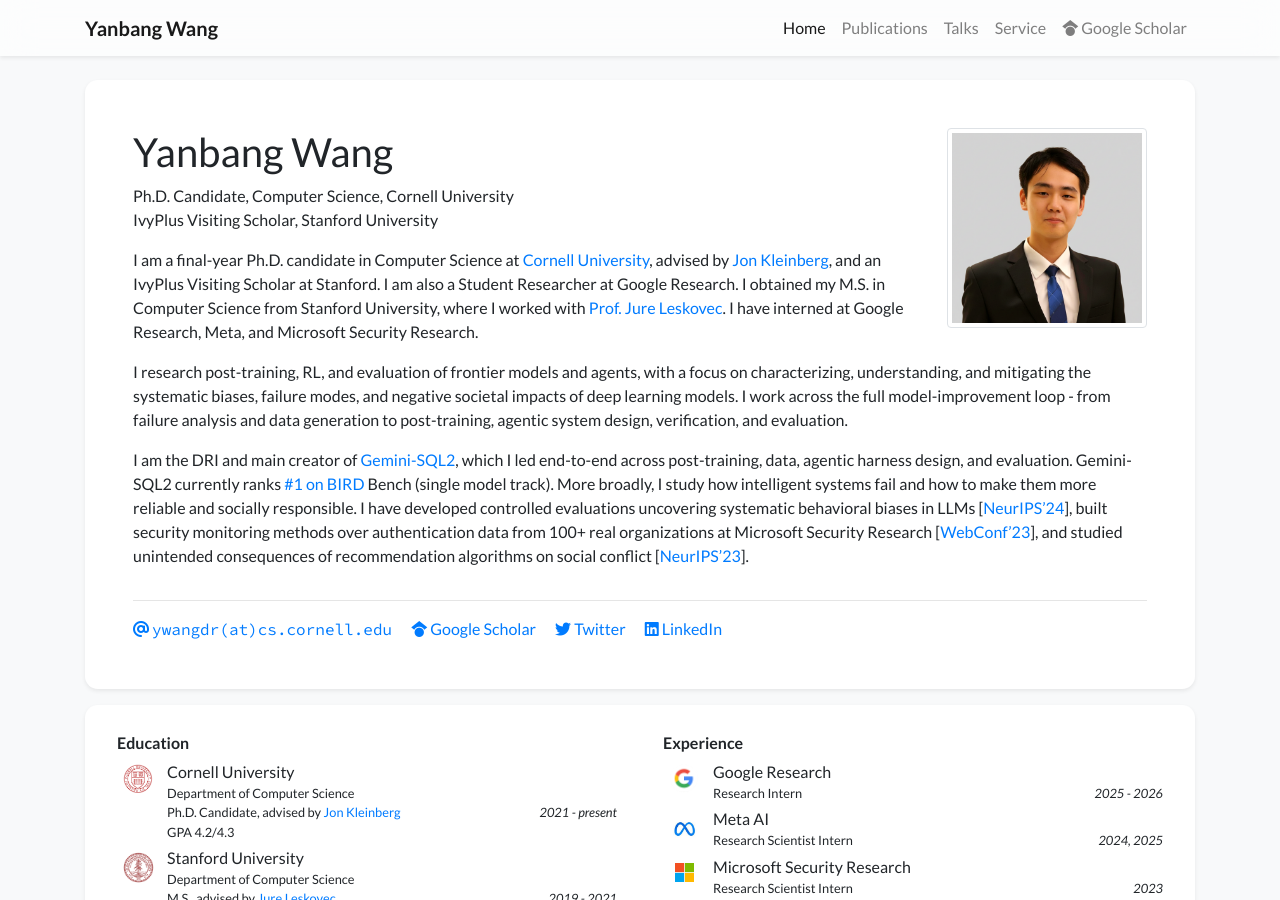
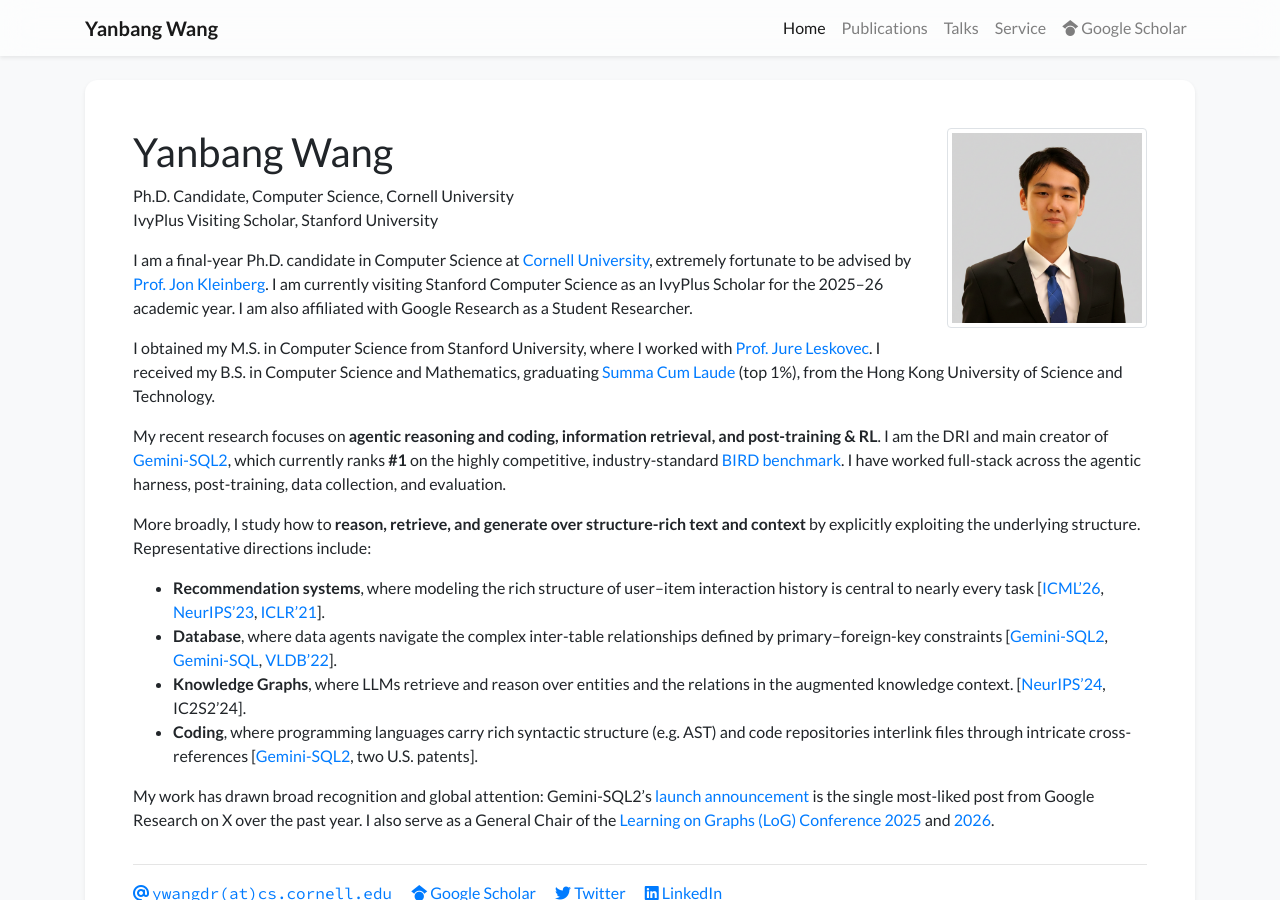
Before and after one commit to Abel0828/abel0828.github.io, a Jekyll site: the page built from index.html, in a window 1280 px wide and 900 px high. Built offline with Jekyll 4.4.1, drawn with Linux system fonts in a browser that asks for light colours; nearby versions of some CDN libraries; a style sheet for code colours, icons or effects is not loaded.

Commit message:
Restore main bio to version in use on October 15

```diff
--- a/_data/profile.yml
+++ b/_data/profile.yml
@@ -18,31 +18,54 @@ short_bio: >-
   <p>
     I am a final-year Ph.D. candidate in Computer Science at
     <a href="https://www.cs.cornell.edu/" target="_blank">Cornell University</a>,
-    advised by <a href="https://www.cs.cornell.edu/home/kleinber/" target="_blank">Jon Kleinberg</a>,
-    and an IvyPlus Visiting Scholar at Stanford. I am also a Student Researcher at Google Research.
+    extremely fortunate to be advised by
+    <a href="https://www.cs.cornell.edu/home/kleinber/" target="_blank">Prof. Jon Kleinberg</a>. I am currently visiting Stanford Computer Science as an IvyPlus Scholar for the
+    2025&ndash;26 academic year. I am also affiliated with Google Research as a Student Researcher.
+  </p>
+  <p>
     I obtained my M.S. in Computer Science from Stanford University, where I worked with
     <a href="https://cs.stanford.edu/people/jure/" target="_blank">Prof. Jure Leskovec</a>.
-    I have interned at Google Research, Meta, and Microsoft Security Research.
+    I received my B.S. in Computer Science and Mathematics, graduating
+    <a href="https://registry.hkust.edu.hk/academic-achievement-medal" target="_blank">Summa Cum Laude</a>
+    (top 1%), from the Hong Kong University of Science and Technology.
   </p>
   <p>
-    I research post-training, RL, and evaluation of frontier models and agents, with a focus on characterizing,
-    understanding, and mitigating the systematic biases, failure modes, and negative societal impacts of deep learning models.
-    I work across the full model-improvement loop - from failure analysis and data generation to
-    post-training, agentic system design, verification, and evaluation.
+    My recent research focuses on <strong>agentic reasoning and coding, information retrieval, and post-training &amp; RL</strong>. I am the
+    DRI and main creator of
+    <a href="https://www.linkedin.com/posts/googleresearch_introducing-gemini-sql2-our-breakthrough-activity-7471241516003356672-wxOZ" target="_blank">Gemini-SQL2</a>,
+    which currently ranks <strong>#1</strong> on the highly competitive, industry-standard
+    <a href="https://bird-bench.github.io/" target="_blank">BIRD benchmark</a>. I have worked
+    full-stack across the agentic harness, post-training, data collection, and evaluation.
   </p>
   <p>
-    I am the DRI and main creator of
-    <a href="https://www.linkedin.com/posts/googleresearch_introducing-gemini-sql2-our-breakthrough-activity-7471241516003356672-wxOZ" target="_blank">Gemini-SQL2</a>,
-    which I led end-to-end across post-training, data, agentic harness design, and evaluation.
-    Gemini-SQL2 currently ranks <a href="https://bird-bench.github.io/" target="_blank">#1 on BIRD</a> Bench (single model track).
-    More broadly, I study how intelligent systems fail and how to make
-    them more reliable and socially responsible. I have developed
-    controlled evaluations uncovering systematic behavioral biases in LLMs
-    [<a href="https://arxiv.org/abs/2402.11821" target="_blank">NeurIPS&rsquo;24</a>],
-    built security monitoring methods over authentication data from 100+ real organizations
-    at Microsoft Security Research [<a href="https://dl.acm.org/doi/abs/10.1145/3589335.3648325" target="_blank">WebConf&rsquo;23</a>],
-    and studied unintended consequences of recommendation algorithms on social conflict
-    [<a href="https://arxiv.org/abs/2310.14076" target="_blank">NeurIPS&rsquo;23</a>].
+    More broadly, I study how to <strong>reason, retrieve, and generate over structure-rich text and
+    context</strong> by explicitly exploiting the underlying structure. Representative directions include:
+  </p>
+  <ul>
+    <li><strong>Recommendation systems</strong>, where modeling the rich structure of user&ndash;item
+      interaction history is central to nearly every task
+      [<a href="https://icml.cc/virtual/2026/poster/61482" target="_blank">ICML&rsquo;26</a>,
+      <a href="https://arxiv.org/abs/2310.14076" target="_blank">NeurIPS&rsquo;23</a>,
+      <a href="https://arxiv.org/abs/2101.05974" target="_blank">ICLR&rsquo;21</a>].</li>
+    <li><strong>Database</strong>, where data agents navigate the complex inter-table
+      relationships defined by primary&ndash;foreign-key constraints
+      [<a href="https://www.linkedin.com/posts/googleresearch_introducing-gemini-sql2-our-breakthrough-activity-7471241516003356672-wxOZ" target="_blank">Gemini-SQL2</a>,
+      <a href="https://cloud.google.com/blog/products/databases/how-to-get-gemini-to-deeply-understand-your-database" target="_blank">Gemini-SQL</a>,
+      <a href="https://www.vldb.org/pvldb/vol15/p2788-yin.pdf" target="_blank">VLDB&rsquo;22</a>].</li>
+    <li><strong>Knowledge Graphs</strong>, where LLMs retrieve and reason over entities
+      and the relations in the augmented knowledge context.
+      [<a href="https://arxiv.org/abs/2402.11821" target="_blank">NeurIPS&rsquo;24</a>, IC2S2&rsquo;24].</li>
+    <li><strong>Coding</strong>, where programming languages carry rich syntactic structure (e.g. AST) and code repositories interlink files through intricate cross-references
+      [<a href="https://www.linkedin.com/posts/googleresearch_introducing-gemini-sql2-our-breakthrough-activity-7471241516003356672-wxOZ" target="_blank">Gemini-SQL2</a>,
+      two U.S. patents].</li>
+  </ul>
+  <p>
+    My work has drawn broad recognition and global attention: Gemini-SQL2&rsquo;s
+    <a href="https://x.com/GoogleResearch/status/2065475343205740911" target="_blank">launch announcement</a>
+    is the single most-liked post from Google Research on X over the past year. I also serve as a
+    General Chair of the
+    <a href="https://log2025.logconference.org/" target="_blank">Learning on Graphs (LoG) Conference 2025</a>
+    and <a href="https://logconference.org/" target="_blank">2026</a>.
   </p>
 
 # Temporarily hidden. To restore, append this HTML to short_bio above.
```
